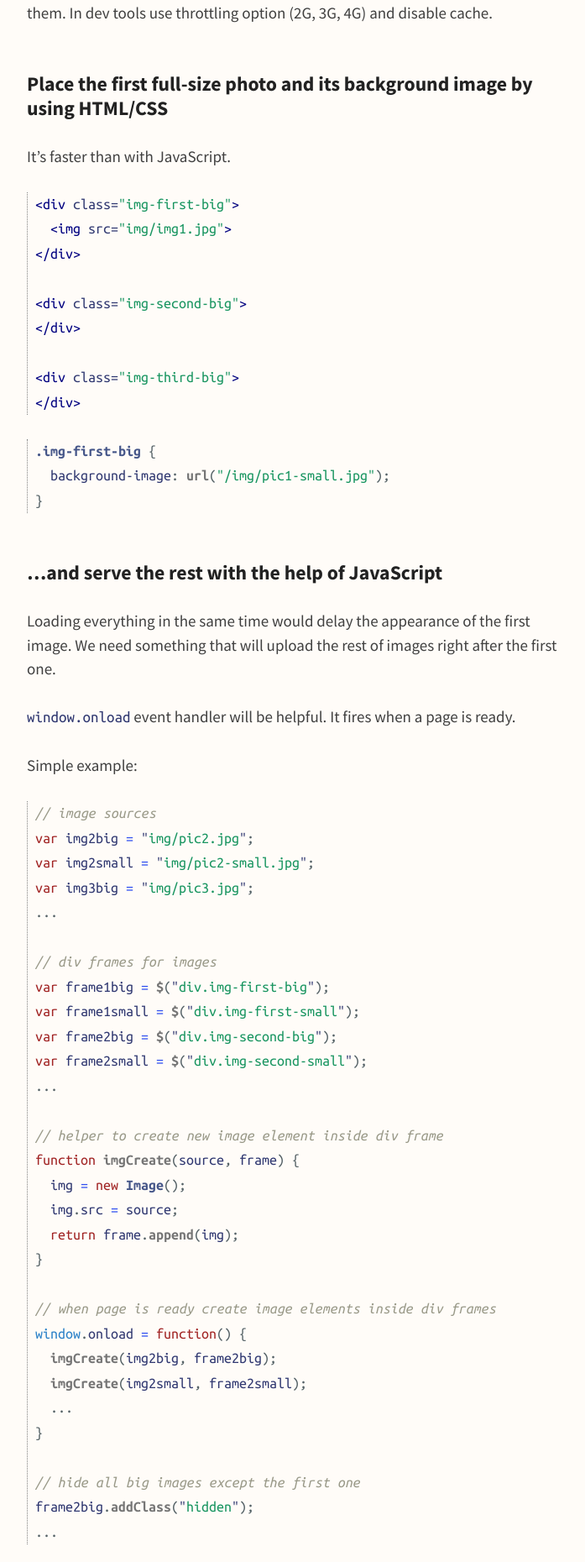
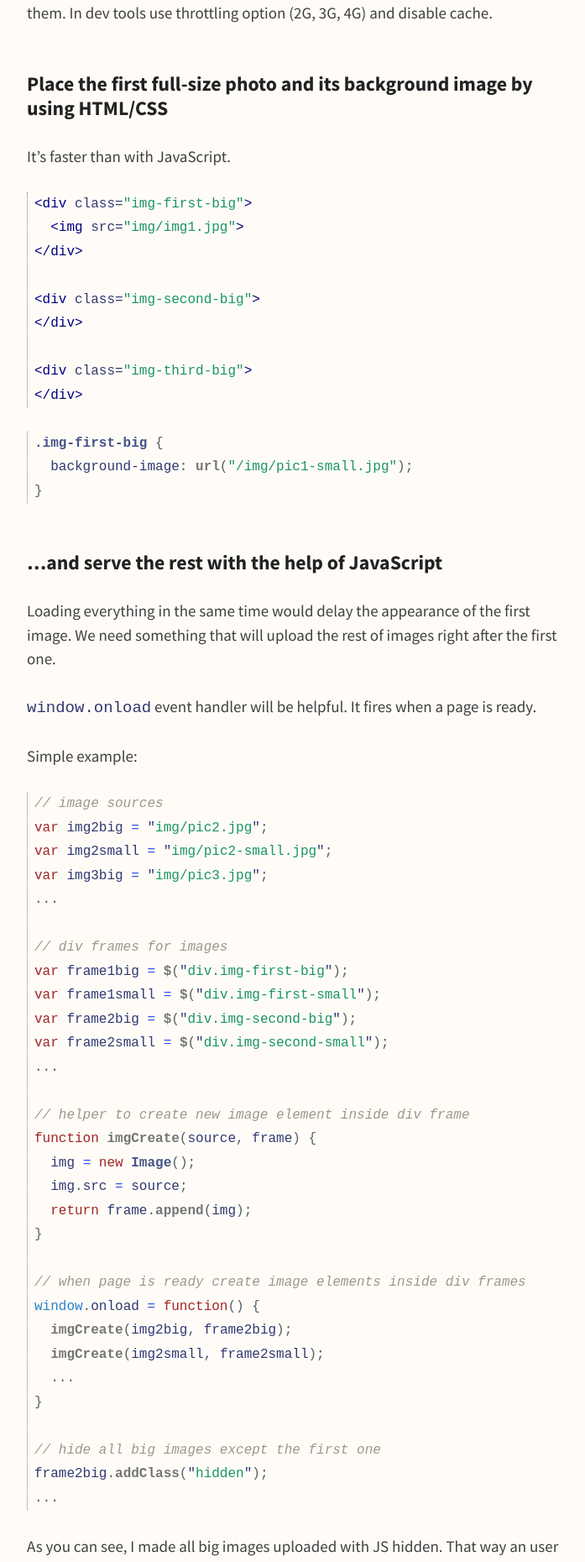
Before and after one commit to bart747/bart747, a Jekyll site: the page built from _posts/2015-09-15-loading-multiple-hi-res-images.markdown, in a window 1280 px wide. Shown: the part 2503-4363 px from the top of the page at 84% size, without its empty margins (285-982 px from the left). Built offline with Jekyll 4.4.1, drawn with Linux system fonts in a browser that asks for light colours.

Commit message:
add favicons; change code highlighter's font size and monospace font family

```diff
--- a/_includes/head.html
+++ b/_includes/head.html
@@ -6,8 +6,11 @@
   <title>{% if page.title %}{{ page.title }}{% else %}{{ site.title }}{% endif %}</title>
   <meta name="description" content="{% if page.excerpt %}{{ page.excerpt | strip_html | strip_newlines | truncate: 160 }}{% else %}{{ site.description }}{% endif %}">
 
+  <!-- favicons -->
+  <link rel="shortcut icon" href="img/favicon.ico" ype="image/x-icon">
+  <link rel="apple-touch-icon-precomposed" href="img/icon-152.png">
+
   <!-- fonts -->
-  <link href='https://fonts.googleapis.com/css?family=Ubuntu:400,400italic,700|Ubuntu+Mono:400,400italic,700' rel='stylesheet' type='text/css'>
   <link href='https://fonts.googleapis.com/css?family=Source+Sans+Pro:400,400italic,700' rel='stylesheet' type='text/css' >
 
   <!-- stylesheets -->
--- a/_sass/_syntax-highlighting.scss
+++ b/_sass/_syntax-highlighting.scss
@@ -4,7 +4,7 @@
 
 .highlight {
     border-left: 1px dotted $grey;
-    font-size: 18px;
+    font-size: 16px;
     margin: $u 0;
     padding-left: 0.5em;
 
--- a/css/main.css
+++ b/css/main.css
@@ -67,7 +67,7 @@ ul {
 
 code {
   color: #303871;
-  font-family: "Ubuntu Mono", monospace; }
+  font-family: "Liberation Mono", Consolas, Menlo, Courier, monospace; }
 
 .secondary {
   color: #4f4f4f; }
@@ -96,7 +96,7 @@ img {
 .patterns-lib > h2 {
   background-color: #e8e8e8;
   color: #828282;
-  font-family: "Ubuntu Mono", monospace;
+  font-family: "Liberation Mono", Consolas, Menlo, Courier, monospace;
   font-size: 1rem;
   line-height: 28.5px;
   padding: 0 0.5em;
@@ -257,7 +257,7 @@ button,
 
 .highlight {
   border-left: 1px dotted #828282;
-  font-size: 18px;
+  font-size: 16px;
   margin: 28.5px 0;
   padding-left: 0.5em; }
   .highlight .c {
```
Also changed, not shown: _sass/_variables.scss (+1 -8 lines), img/favicon.ico (added), img/favicon.png (added), img/favicon.svg (added), img/icon-152.png (added), img/pencil.png (added).
